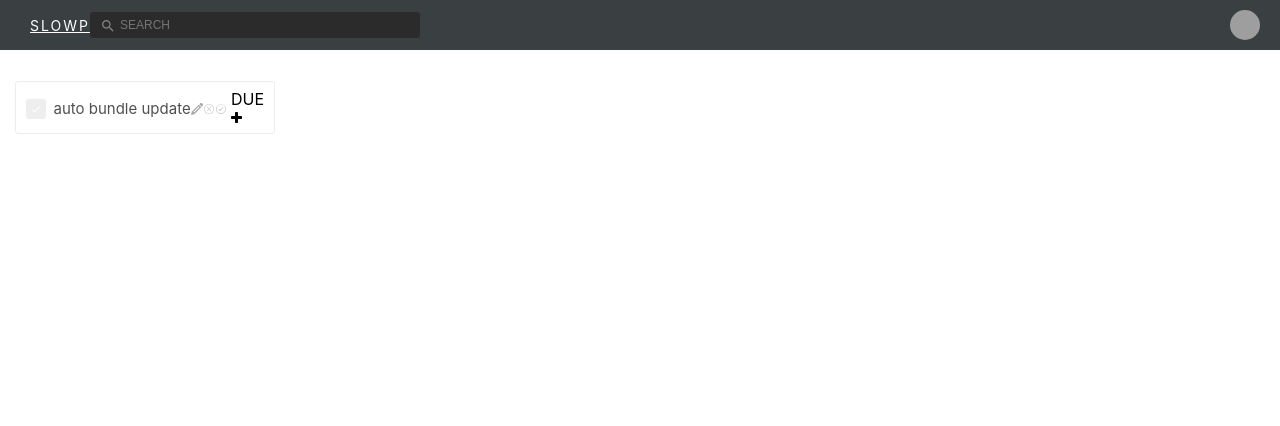
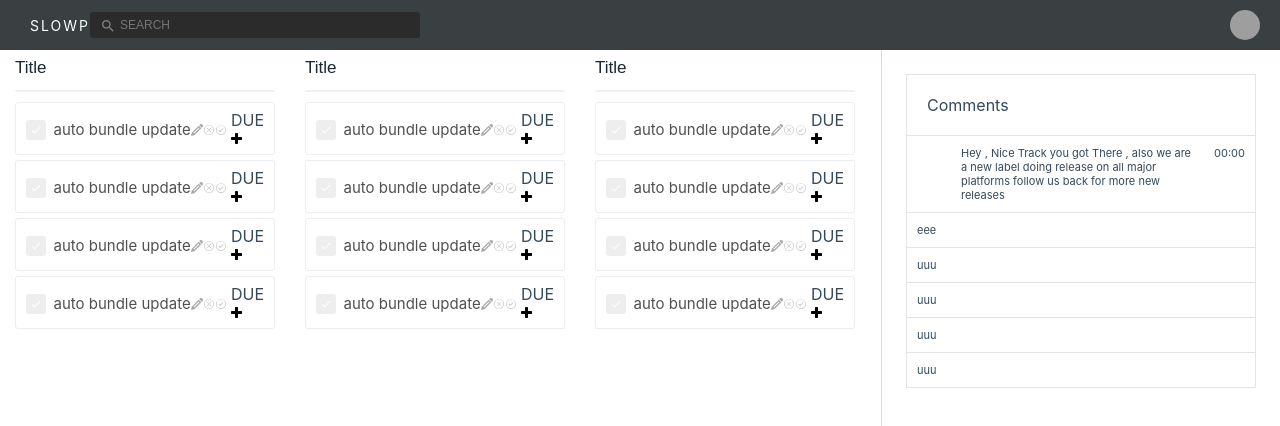
Before and after one commit to hayashiki/styled-component-base, a React (Create React App) app: page / in a window 1280 px wide. Shown: the top 426 px of the page. Built offline with nearby package versions, Linux system fonts and the light colour scheme; grey boxes are pictures that could not be loaded.

Commit message:
Add Task and Comment resource

```diff
--- a/src/App.js
+++ b/src/App.js
@@ -3,13 +3,19 @@ import logo from './logo.svg';
 import styled from 'styled-components'
 import './App.css';
 import CardItem from './CardItem';
-import TaskItem from './TaskItem'
+import TaskItems from './TaskItems'
+import { createGlobalStyle } from "styled-components";
+const GlobalStyle = createGlobalStyle`
+  body {}
+  a { text-decoration: none; }
+`
 
 function App() {
 
   const avatarUrl = "https://avatars3.githubusercontent.com/u/3266316?s=40&v=4"
   return (
     <div>
+      <GlobalStyle></GlobalStyle>
       <Nav>
         <Container>
           <LogoSelection>
@@ -35,15 +41,106 @@ function App() {
           </UserSelection>
         </Container>
       </Nav>
+      <Wrapper>
+        <ItemsWrapper>
           <ItemsContainer>
             {/* <CardItem /> */}
-        <TaskItem />
+            <TaskItems />
+            <TaskItems />
+            <TaskItems />
           </ItemsContainer>
+        </ItemsWrapper>
+        <CommentsWrapper>
+        <CommentsHeaer>
+          <div class="sidebar__header__left">Comments</div>
+        </CommentsHeaer>
+        <CommentsBody>
+          <CommentItem>
+            <CommentImage />
+            <CommentMain>Hey , Nice Track you got There , also we are a new label doing release on all major platforms follow us back for more new releases</CommentMain>
+            <CommentTime>00:00</CommentTime>
+          </CommentItem>
+          <CommentItem>eee</CommentItem>
+          <CommentItem>uuu</CommentItem>
+          <CommentItem>uuu</CommentItem>
+          <CommentItem>uuu</CommentItem>
+          <CommentItem>uuu</CommentItem>
+        </CommentsBody>
+        </CommentsWrapper>
+      </Wrapper>
     </div>
   );
 }
 
 export default App;
+
+const CommentImage = styled.div`
+  background-image: url("https://i1.sndcdn.com/avatars-000327828571-9le7ah-t300x300.jpg");
+  width: 24px;
+  height: 24px;
+  margin-right: 20px;
+  border-radius: 50%;
+  background: no-repeat 50%;
+  background-size: cover;
+`
+
+const CommentMain = styled.div`
+  flex: 1;
+  margin-right: 20px;
+  overflow: hidden;
+`
+
+const CommentTime = styled.div`
+  box-sizing: border-box;
+`
+
+const CommentItem = styled.div`
+  display: flex;
+  flex-direction: row;
+  padding: 10px;
+  background-color: #fff;
+  border-bottom: 1px solid #e3e3e3;
+  border-left: 1px solid #e3e3e3;
+  border-right: 1px solid #e3e3e3;
+  font-size: 11px;
+  overflow: hidden;
+`
+
+const CommentsHeaer = styled.div`
+  display: flex;
+  flex-direction: row;
+  align-items: center;
+  height: 60px;
+  padding: 0 20px;
+  background-color: #fff;
+  border: 1px solid #e3e3e3;
+`
+
+const CommentsBody = styled.div`
+  flex: 1;
+  overflow: scroll;
+`
+
+const Wrapper = styled.div`
+  display: flex;
+  color: #34495e;
+`
+
+const ItemsWrapper = styled.div`
+  display: flex;
+  flex-direction: column;
+  flex: 1;
+  height: 100vh;
+  overflow: scroll;
+`;
+
+const CommentsWrapper = styled.div`
+  position: relative;
+  width: 350px;
+  margin-left: -1px;
+  border-left: solid 1px #dadce0;
+  padding: 24px;
+`
 
 const ItemsContainer = styled.div`
   width: 100%;
@@ -64,7 +161,7 @@ const UserSelection = styled.div`
   display: flex;
   flex-direction: row;
   align-items: center;
-height: 100%
+  height: 100%;
   margin-left: auto;
 `
 
--- a/src/TaskItem.jsx
+++ b/src/TaskItem.jsx
@@ -119,9 +119,7 @@ const Span = styled.span`
   cursor: default;
 `
 
-export const CardItem = props => (
-  <ULWrapper>
-    <TaskUL>
+const TaskItem = props => (
   <TaskLi>
   <TaskWrapper>
     <TaskA>
@@ -151,8 +149,6 @@ export const CardItem = props => (
     </event-badge-external>
   </div>
 </TaskLi>
-    </TaskUL>
-  </ULWrapper>
 )
 
-export default CardItem;
+export default TaskItem;
--- /dev/null
+++ b/src/TaskItems.jsx
@@ -0,0 +1,123 @@
+import React from 'react';
+import styled from 'styled-components'
+import TaskItem from './TaskItem'
+
+
+const TaskUL = styled.ul`
+  position: relative;
+  z-index: 0;
+  padding: 15px 0 30px 0;
+  min-height: 82px;
+  margin-top: 0;
+  padding-top: 0;
+`
+
+const TitleWrapper = styled.div`
+  margin-top: 2.5px;
+  margin-bottom: 7.5px;
+  display: flex;
+  align-items: center;
+  height: 30px;
+  width: calc(100% - 32px);
+  position: relative;
+`
+
+const ProgressBar = styled.div`
+  margin-top: 0px;
+  margin-bottom: 10px;
+  height: 2px;
+  width: 100%;
+  overflow: hidden;
+  box-shadow: none;
+  border-radius: 20px;
+  background-color: rgba(0, 0, 0, 0.06);
+`
+
+const TaskA = styled.a`
+  height: 20px;
+  width: 20px;
+  min-width: 20px;
+  padding: 0px;
+  border-radius: 3px;
+  margin-right: 7.5px;
+  border: none;
+  display: flex;
+  justify-content: center;
+  background: #eee;
+  transition: background-color 0.2s ease-in-out, border-color 0.2s ease-in-out;
+
+  &:hover {
+    background: #13cb73;
+  }
+`
+
+const ULWrapper = styled.div`
+  margin-right: 30px;
+  margin-left: 30px;
+  width: 260px;
+  min-width: 260px;
+  height: 100%;
+  max-height: 100%;
+  margin: 0 15px;
+  padding: 0px;
+`
+const InputEdit = styled.div`
+  flex-grow: 1;
+  overflow: auto;
+  align-items: center;
+  position: relative;
+  width: 100%;
+  display: flex;
+`
+
+const Input = styled.input`
+  max-width: 75%;
+  color: #505050;
+  font-size: 15px;
+  display: none;
+  height: 30px;
+  line-height: 20px;
+  /* font-size: 14px;
+  color: #1b2733; */
+  overflow: hidden;
+  white-space: nowrap;
+  text-overflow: ellipsis;
+  background-color: rgba(0, 0, 0, 0);
+  border: none;
+  box-shadow: none;
+  padding: 0;
+  cursor: text;
+`
+
+const Span = styled.span`
+  font-family: 'avenir', sans-serif;
+  font-size: 17px;
+  /* color: #637282; */
+  margin: 0px;
+  max-width: 84%;
+  min-width: 30px;
+  line-height: 30px;
+  display: inline-block;
+  color: #1b2733;
+  overflow: hidden;
+  white-space: nowrap;
+  text-overflow: ellipsis;
+  cursor: default;
+`
+
+export const TaskItems = props => (
+  <ULWrapper>
+    <TitleWrapper>
+      <Span>Title</Span>
+    </TitleWrapper>
+    <ProgressBar />
+    <TaskUL>
+      <TaskItem />
+      <TaskItem />
+      <TaskItem />
+      <TaskItem />
+    </TaskUL>
+  </ULWrapper>
+)
+
+export default TaskItems;
```
Also changed, not shown: 1 other file (tests, documents, lock files or other folders). Lines whose indentation alone changed are shown as unchanged.
